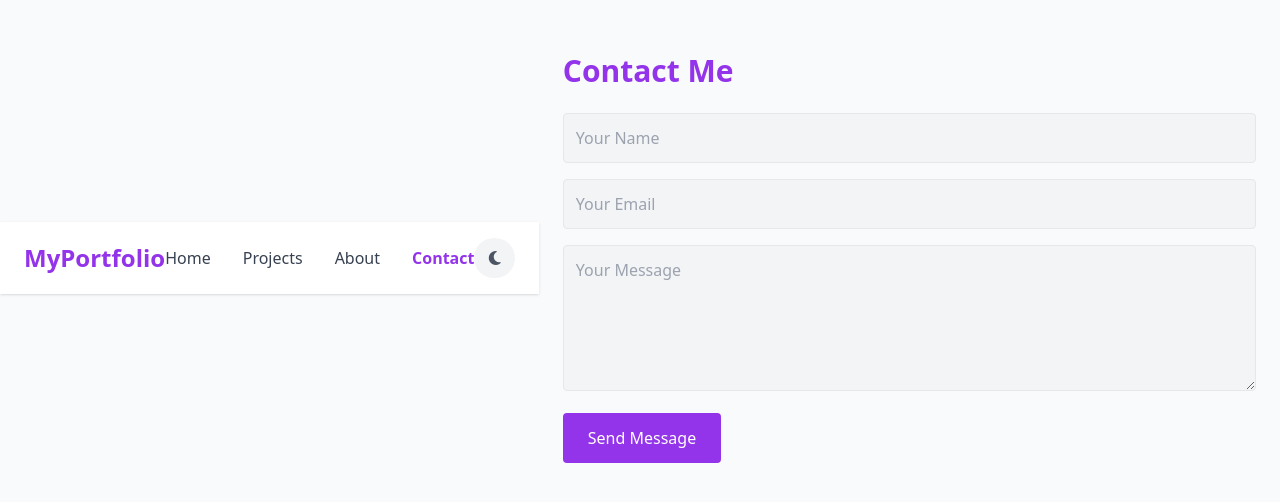
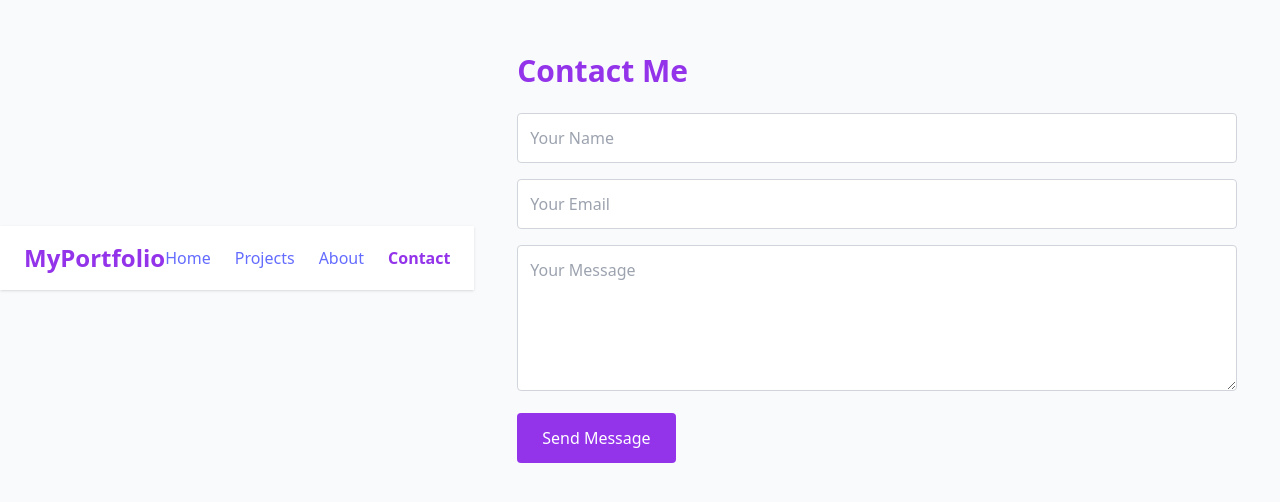
Before and after one commit to IbnuuRasyidd/portofolio-ibnu, a website built with Vite: page contact.html in a window 1280 px wide. Shown: the part 142-644 px from the top of the page. Built offline with nearby package versions, Linux system fonts and the light colour scheme.

Commit message:
docs: update  about index contact project

```diff
--- a/contact.html
+++ b/contact.html
@@ -3,73 +3,34 @@
 <head>
   <meta charset="UTF-8" />
   <meta name="viewport" content="width=device-width, initial-scale=1.0" />
-  <title>Contact</title>
+  <title>Contact - Simple</title>
   <script src="https://cdn.tailwindcss.com"></script>
-  <script src="https://kit.fontawesome.com/a2e0ad6c6b.js" crossorigin="anonymous"></script>
 </head>
-<body class="bg-gray-50 dark:bg-gray-900 dark:text-gray-100">
+<body class="bg-gray-50">
+
   <!-- Navbar -->
-  <nav class="bg-white dark:bg-gray-800 shadow sticky top-0 z-50">
-    <div class="max-w-7xl mx-auto px-6 py-4 flex justify-between items-center">
-      <!-- Logo -->
-      <a href="index.html" class="text-2xl font-bold text-purple-600 dark:text-purple-400">MyPortfolio</a>
-
-      <!-- Menu Desktop -->
-      <div class="hidden md:flex space-x-8">
-        <a href="index.html" class="text-gray-700 dark:text-gray-200 hover:text-purple-600">Home</a>
-        <a href="projects.html" class="text-gray-700 dark:text-gray-200 hover:text-purple-600">Projects</a>
-        <a href="about.html" class="text-gray-700 dark:text-gray-200 hover:text-purple-600">About</a>
-        <a href="contact.html" class="text-purple-600 dark:text-purple-400 font-semibold">Contact</a>
+  <nav class="bg-white shadow">
+    <div class="max-w-6xl mx-auto px-6 py-4 flex justify-between items-center">
+      <div class="text-2xl font-bold text-purple-600">MyPortfolio</div>
+      <div class="space-x-6 hidden md:flex">
+        <a href="index.html" class="hover:text-purple-600">Home</a>
+        <a href="projects.html" class="hover:text-purple-600">Projects</a>
+        <a href="about.html" class="hover:text-purple-600">About</a>
+        <a href="contact.html" class="text-purple-600 font-semibold">Contact</a>
       </div>
-
-      <!-- Aksi -->
-      <div class="flex items-center space-x-4">
-        <!-- Dark Mode Toggle -->
-        <button id="dark-toggle" class="w-10 h-10 rounded-full bg-gray-100 dark:bg-gray-700 flex items-center justify-center">
-          <i class="fas fa-moon text-gray-600 dark:text-gray-200"></i>
-        </button>
-
-        <!-- Mobile Menu Button -->
-        <button id="menu-toggle" class="md:hidden text-gray-700 dark:text-gray-200">
-          <i class="fas fa-bars text-xl"></i>
-        </button>
-      </div>
-    </div>
-
-    <!-- Menu Mobile -->
-    <div id="mobile-menu" class="hidden md:hidden bg-white dark:bg-gray-800 px-6 py-4 space-y-4 shadow">
-      <a href="index.html" class="block text-gray-700 dark:text-gray-200 hover:text-purple-600">Home</a>
-      <a href="projects.html" class="block text-gray-700 dark:text-gray-200 hover:text-purple-600">Projects</a>
-      <a href="about.html" class="block text-gray-700 dark:text-gray-200 hover:text-purple-600">About</a>
-      <a href="contact.html" class="block text-purple-600 dark:text-purple-400 font-semibold">Contact</a>
     </div>
   </nav>
 
-  <!-- Konten -->
+  <!-- Contact Section -->
   <section class="max-w-3xl mx-auto py-12 px-6">
-    <h1 class="text-3xl font-bold mb-6 text-purple-600 dark:text-purple-400">Contact Me</h1>
+    <h1 class="text-3xl font-bold mb-6 text-purple-600">Contact Me</h1>
     <form class="space-y-4">
-      <input type="text" placeholder="Your Name" class="w-full p-3 rounded border dark:border-gray-700 bg-gray-100 dark:bg-gray-800" />
-      <input type="email" placeholder="Your Email" class="w-full p-3 rounded border dark:border-gray-700 bg-gray-100 dark:bg-gray-800" />
-      <textarea placeholder="Your Message" rows="5" class="w-full p-3 rounded border dark:border-gray-700 bg-gray-100 dark:bg-gray-800"></textarea>
+      <input type="text" placeholder="Your Name" class="w-full p-3 rounded border border-gray-300" />
+      <input type="email" placeholder="Your Email" class="w-full p-3 rounded border border-gray-300" />
+      <textarea placeholder="Your Message" rows="5" class="w-full p-3 rounded border border-gray-300"></textarea>
       <button class="px-6 py-3 bg-purple-600 hover:bg-purple-700 text-white rounded">Send Message</button>
     </form>
   </section>
 
-  <!-- Script -->
-  <script>
-    // Dark mode toggle
-    const darkBtn = document.getElementById("dark-toggle");
-    darkBtn.addEventListener("click", () => {
-      document.documentElement.classList.toggle("dark");
-    });
-
-    // Mobile menu toggle
-    const menuBtn = document.getElementById("menu-toggle");
-    const menu = document.getElementById("mobile-menu");
-    menuBtn.addEventListener("click", () => {
-      menu.classList.toggle("hidden");
-    });
-  </script>
 </body>
 </html>
```
Also changed, not shown: about.html (+1 -1 lines), index.html (+1 -1 lines), project.html (+4 -6 lines), img/Roblox.jpeg (added), img/zayn malik concert zayn malik tour.jpg (added).
